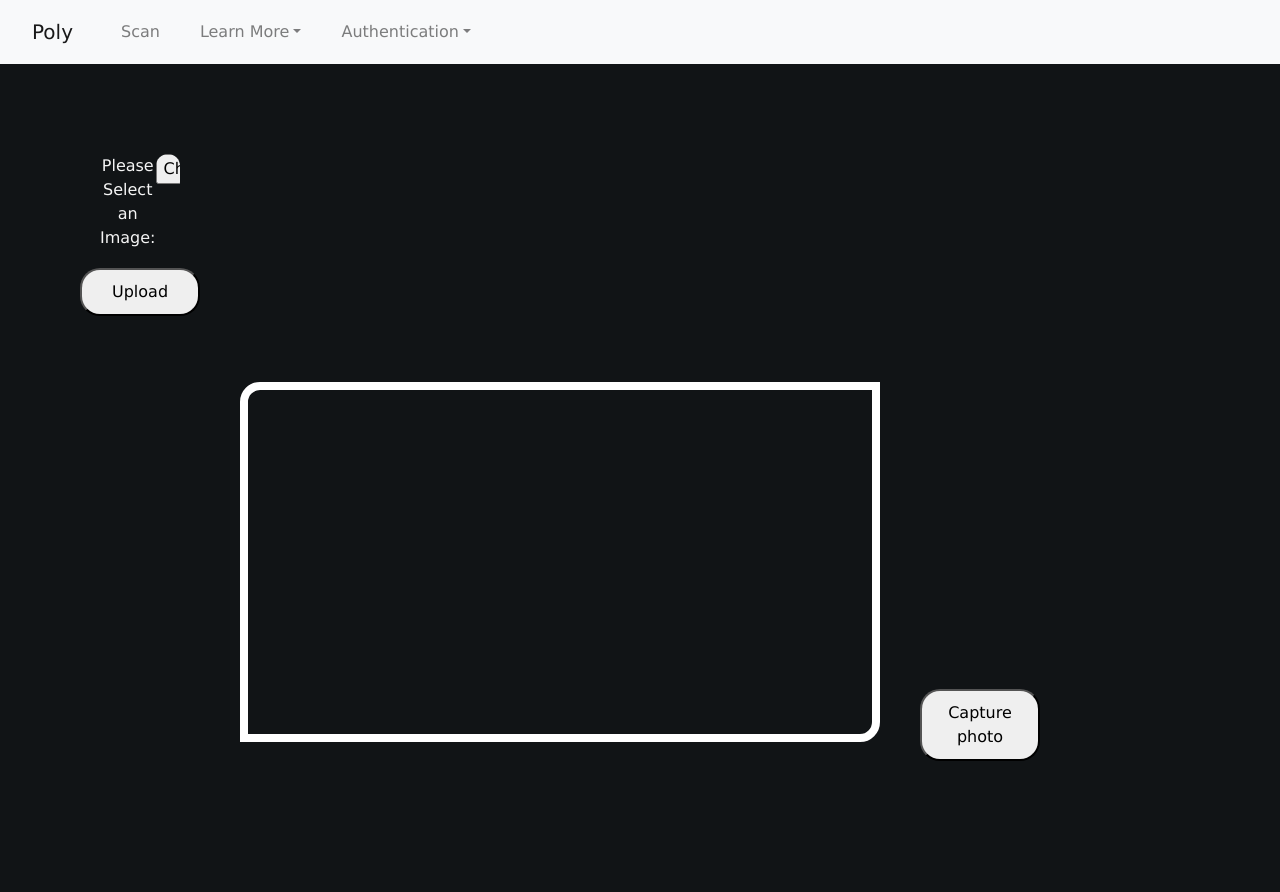
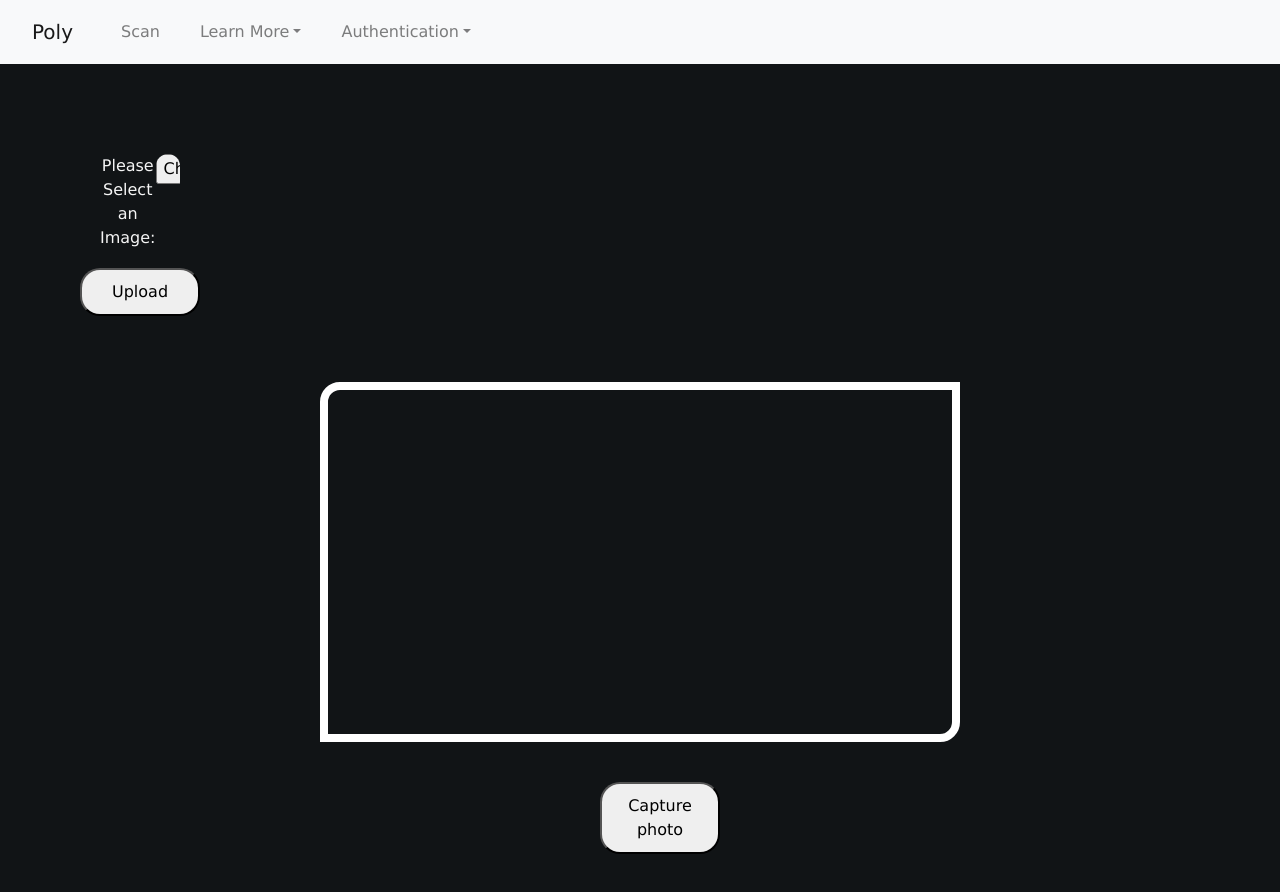
Before and after one commit to anac-jeronimo/Poly-client, a React (Create React App) app: page /scan in a window 1280 px wide. Shown: the top 892 px of the page. Before the commit the page ends 811 px from the top, so only its background shows below. Built offline with nearby package versions, Linux system fonts and the light colour scheme; no server answers.

Commit message:
changes in camera css

```diff
--- a/public/stylesheet/Camera.css
+++ b/public/stylesheet/Camera.css
@@ -8,4 +8,15 @@
   border-radius: 20px !important;
   padding: 10px 20px;
   margin-left: 5vh !important;
+  margin-top: 5vh;
 }
+
+.webcam-div {
+  display: flex;
+  flex-direction: column;
+  align-items: center;
+}
+
+.cam-results-div {
+  margin-bottom: 20vh !important;
+}
--- a/src/components/Camera.js
+++ b/src/components/Camera.js
@@ -44,6 +44,7 @@ const WebcamCapture = (props) => {
   }
   return (
     <div>
+      <div className="webcam-div">
         <Webcam
           audio={false}
           height={360}
@@ -56,7 +57,8 @@ const WebcamCapture = (props) => {
         <button className="photo-btn" onClick={capture}>
           Capture photo
         </button>
-      <div className="scan-retun-results-cloudinary">
+      </div>
+      <div className="scan-retun-results-cloudinary cam-results-div">
         {imgSrc ? (
           <div className="uploaded-img">
             <img src={imgSrc} />
```
Lines whose indentation alone changed are shown as unchanged.
